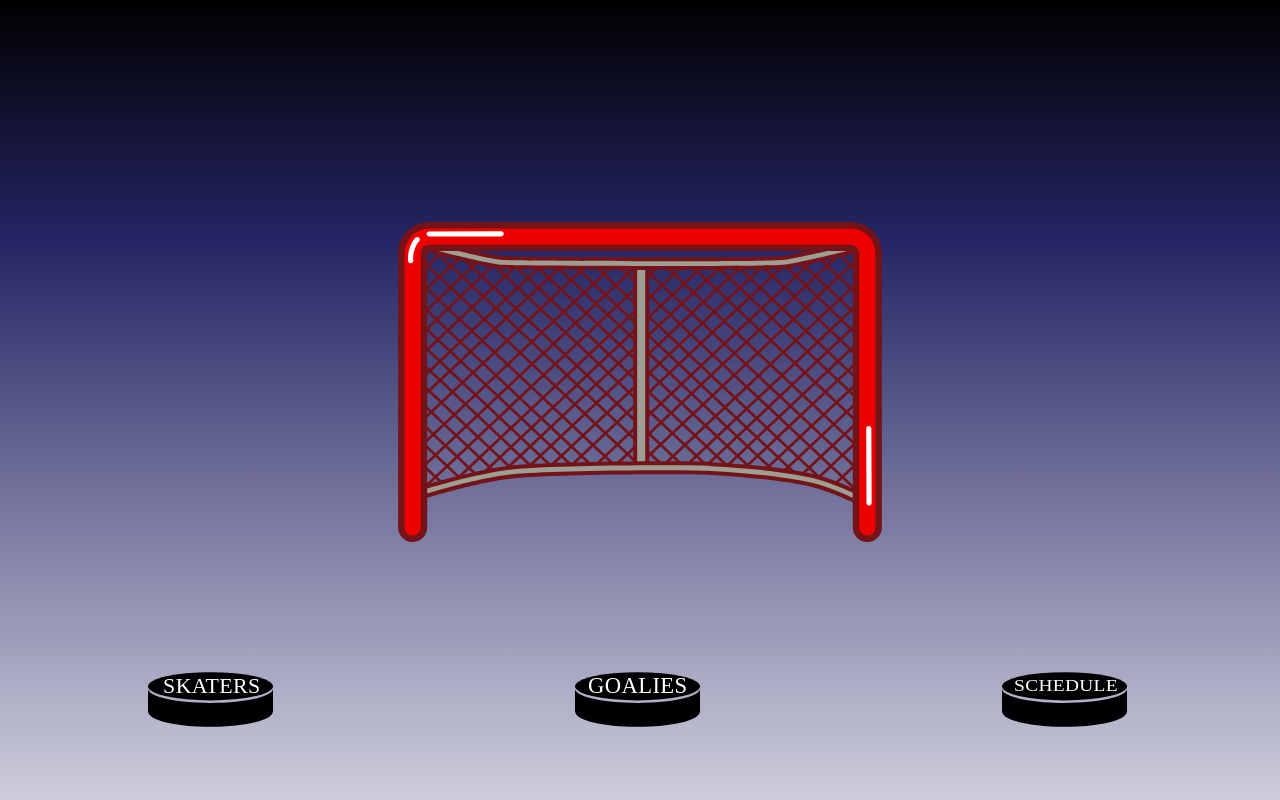
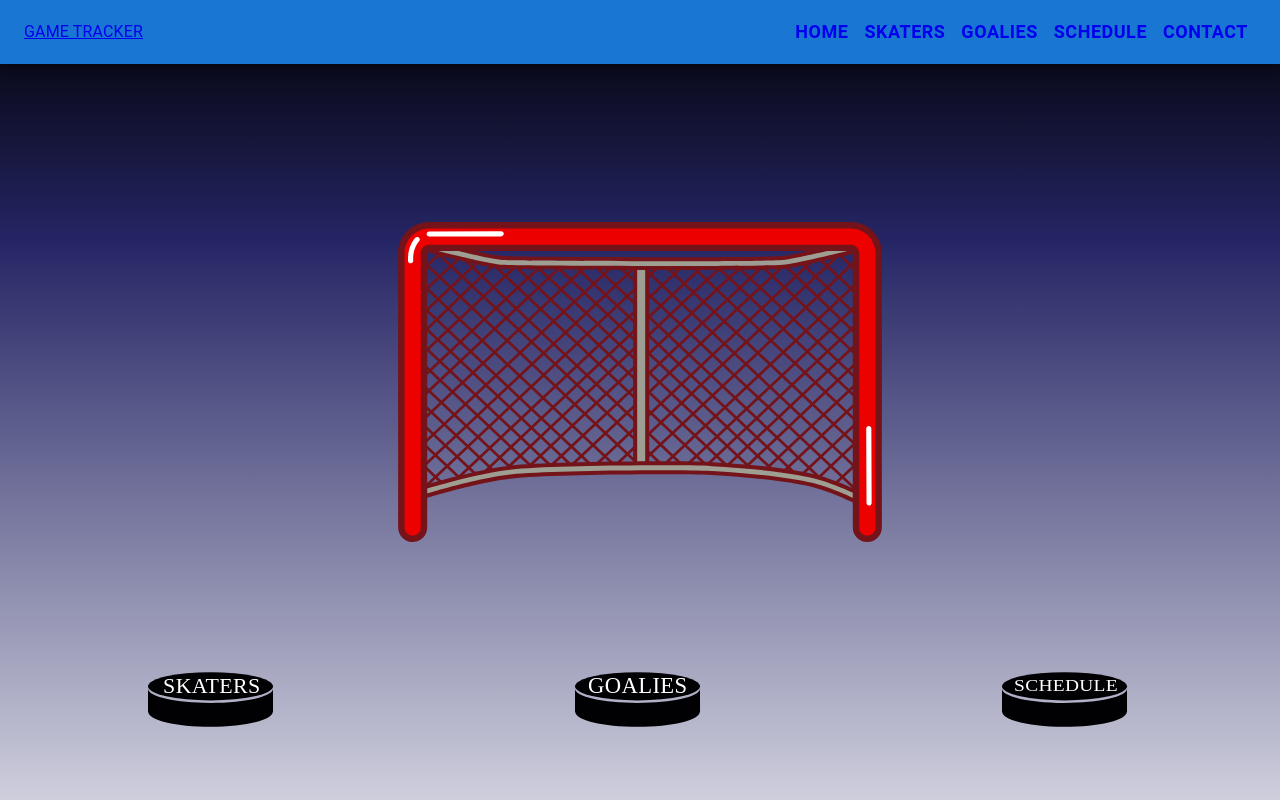
Before and after one commit to apreynolds1989/nextUP, a React (Create React App) app: page / in a window 1280 px wide. Shown: the top 800 px of the page. Built offline with nearby package versions, Linux system fonts and the light colour scheme.

Commit message:
Created HeaderAppBar component; requires some changes
Not final look

```diff
--- a/package.json
+++ b/package.json
@@ -11,6 +11,7 @@
         "@testing-library/user-event": "^13.5.0",
         "react": "^18.2.0",
         "react-dom": "^18.2.0",
+        "react-router-dom": "^6.3.0",
         "react-scripts": "5.0.1",
         "web-vitals": "^2.1.4"
     },
--- a/src/assets/theme.js
+++ b/src/assets/theme.js
@@ -5,11 +5,14 @@ export const darkTheme = createTheme({
         background: {
             default: '#252565',
         },
-        primary: {
+        white: {
             main: '#ffffff',
         },
-        secondary: {
+        red: {
             main: '#c92323',
+        },
+        blue: {
+            main: '#252565',
         },
     },
     components: {
--- /dev/null
+++ b/src/components/HeaderAppBar.jsx
@@ -0,0 +1,78 @@
+import React from 'react';
+import { NavLink, Link } from 'react-router-dom';
+import { AppBar, Container, Toolbar, Box, Button } from '@mui/material';
+
+const pages = [
+    {
+        title: 'Home',
+        route: '',
+    },
+    {
+        title: 'Skaters',
+        route: 'Skaters',
+    },
+    {
+        title: 'Goalies',
+        route: 'Goalies',
+    },
+    {
+        title: 'Schedule',
+        route: 'Schedule',
+    },
+    {
+        title: 'Contact',
+        route: 'Contact',
+    },
+];
+
+export const HeaderAppBar = ({ isMobileSize }) => {
+    return (
+        <AppBar position='fixed' style={{ backgroundColor: 'primary' }}>
+            <Container maxWidth='xl'>
+                <Toolbar disableGutters>
+                    {!isMobileSize && <Link to='/'>GAME TRACKER</Link>}
+                    <Box
+                        sx={{
+                            flexGrow: 1,
+                            display: 'flex',
+                            justifyContent: {
+                                xs: 'center',
+                                sm: 'flex-end',
+                            },
+                        }}
+                    >
+                        {pages.map((page) => (
+                            <Button
+                                key={page.title}
+                                sx={{
+                                    fontSize: {
+                                        xs: '14px',
+                                        sm: '18px',
+                                    },
+                                }}
+                            >
+                                <NavLink
+                                    style={({ isActive }) => {
+                                        return {
+                                            my: 2,
+                                            display: 'block',
+                                            fontWeight: 'bold',
+                                            textDecoration: 'none',
+                                            color: isActive
+                                                ? 'red.main'
+                                                : 'blue.main',
+                                        };
+                                    }}
+                                    to={`/${page.route}`}
+                                    key={page.title}
+                                >
+                                    {page.title}
+                                </NavLink>
+                            </Button>
+                        ))}
+                    </Box>
+                </Toolbar>
+            </Container>
+        </AppBar>
+    );
+};
--- a/src/index.jsx
+++ b/src/index.jsx
@@ -1,9 +1,11 @@
 import { ThemeProvider } from '@emotion/react';
-import { Button, CssBaseline, Grid } from '@mui/material';
+import { Button, CssBaseline, Grid, useMediaQuery } from '@mui/material';
 import React from 'react';
 import ReactDOM from 'react-dom/client';
+import { BrowserRouter, Routes, Route } from 'react-router-dom';
 import { darkTheme } from './assets/theme';
 import './index.css';
+import { HeaderAppBar } from './components/HeaderAppBar';
 import { SplashBackground } from './components/SplashBackground';
 import { ReactComponent as SkatersPuck } from './assets/img/skatersPuck.svg';
 import { ReactComponent as GoaliesPuck } from './assets/img/goaliesPuck.svg';
@@ -11,9 +13,12 @@ import { ReactComponent as SchedulePuck } from './assets/img/schedulePuck.svg';
 // import { App } from './App';
 
 const Landing = () => {
+    const isMobileSize = useMediaQuery('(max-width:600px)');
+
     return (
         <ThemeProvider theme={darkTheme}>
             <CssBaseline />
+            <HeaderAppBar isMobileSize={isMobileSize} />
             <Grid
                 container
                 alignItems='center'
@@ -54,44 +59,15 @@ const Landing = () => {
                     </Button>
                 </Grid>
             </Grid>
-            {/* <SplashBackground />
-            <Box>
-                <Button
-                    sx={{
-                        bgcolor: 'primary.main',
-                        color: 'secondary.main',
-                    }}
-                >
-                    Skaters
-                </Button>
-            </Box>
-            <Box>
-                <Button
-                    sx={{
-                        bgcolor: 'secondary.main',
-                        color: 'primary.main',
-                    }}
-                >
-                    Goalies
-                </Button>
-            </Box>
-            <Box>
-                <Button
-                    sx={{
-                        bgcolor: 'primary.main',
-                        color: 'secondary.main',
-                    }}
-                >
-                    Schedule
-                </Button>
-            </Box> */}
         </ThemeProvider>
     );
 };
 
 const root = ReactDOM.createRoot(document.getElementById('root'));
 root.render(
-    <React.StrictMode>
-        <Landing />
-    </React.StrictMode>,
+    <BrowserRouter>
+        <Routes>
+            <Route path='/' element={<Landing />} />
+        </Routes>
+    </BrowserRouter>,
 );
```
Also changed, not shown: 1 other file (tests, documents, lock files or other folders).
